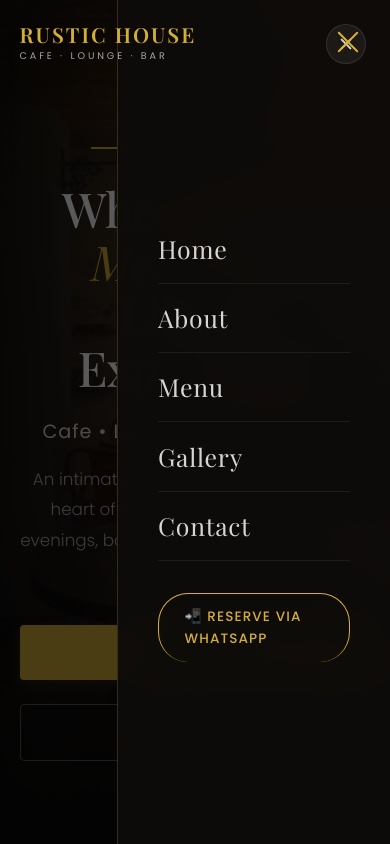
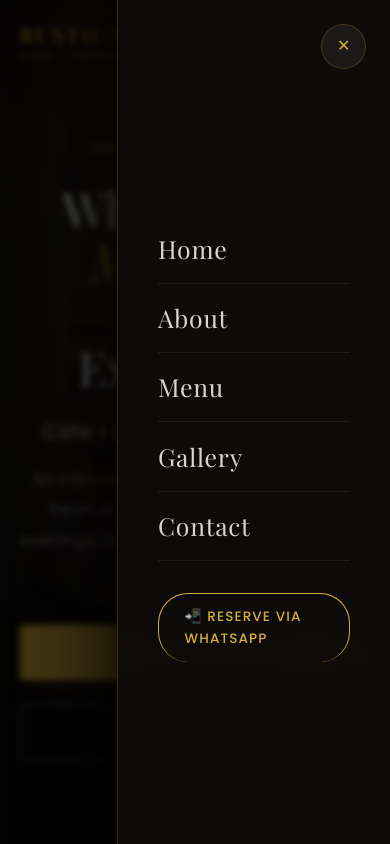
Before and after one commit to Deadraon/rustic-house_build, a website: page index.html in a window 390 px wide. Both pictures are taken after a click on the button "Menu". Shown: the top 844 px of the page. Drawn offline with nearby package versions, Linux system fonts and the light colour scheme; a web font is replaced by a local one.

Commit message:
Fix mobile menu: z-index layering, single close btn, scroll-lock, overlay blur

```diff
--- a/script.js
+++ b/script.js
@@ -78,14 +78,13 @@ const toggleMenu = (forceClose = false) => {
     ham.classList.remove("open");
     mob.classList.remove("open");
     if (mobOverlay) mobOverlay.classList.remove("open");
-    document.body.style.overflow = "";
+    document.body.classList.remove("menu-open");
     return;
   }
-
   const open = ham.classList.toggle("open");
   mob.classList.toggle("open", open);
   if (mobOverlay) mobOverlay.classList.toggle("open", open);
-  document.body.style.overflow = open ? "hidden" : "";
+  document.body.classList.toggle("menu-open", open);
 };
 
 ham.addEventListener("click", () => toggleMenu());
--- a/styles.css
+++ b/styles.css
@@ -159,23 +159,27 @@ img{display:block;max-width:100%}
   border:none;
   margin-left:1rem;
 }
+/* Hamburger spans — suppress X animation (overlay covers navbar when menu is open) */
 .hamburger span{display:block;width:28px;height:2px;background:var(--cream);transition:all var(--t);border-radius:2px;}
-.hamburger.open span:nth-child(1){transform:translateY(8px) rotate(45deg);background:var(--gold);}
-.hamburger.open span:nth-child(2){opacity:0;}
-.hamburger.open span:nth-child(3){transform:translateY(-8px) rotate(-45deg);background:var(--gold);}
 
 /* ── Mobile drawer menu ── */
 #mob-overlay{
   display:none;
   position:fixed;
   inset:0;
-  z-index:799;
-  background:rgba(0,0,0,0.65);
+  z-index:901;
+  background:rgba(0,0,0,0.7);
+  backdrop-filter:blur(3px);
+  -webkit-backdrop-filter:blur(3px);
   opacity:0;
   visibility:hidden;
   transition:opacity .45s ease, visibility .45s ease;
+  cursor:pointer;
 }
 #mob-overlay.open{opacity:1;visibility:visible;}
+
+/* Scroll-lock when menu is open */
+body.menu-open{overflow:hidden;height:100vh;touch-action:none;}
 
 #mob-menu{
   position:fixed;
@@ -184,11 +188,12 @@ img{display:block;max-width:100%}
   bottom:0;
   left:auto;
   width:min(70vw, 320px);
-  z-index:800;
-  background:rgba(14,12,10,0.97);
+  z-index:902;
+  background:rgba(14,12,10,0.98);
   backdrop-filter:blur(24px);
   -webkit-backdrop-filter:blur(24px);
   border-left:1px solid var(--border);
+  box-shadow:-20px 0 60px rgba(0,0,0,0.7);
   display:flex;
   flex-direction:column;
   align-items:flex-start;
@@ -202,24 +207,27 @@ img{display:block;max-width:100%}
 }
 #mob-menu.open{visibility:visible;transform:translateX(0);}
 
+/* Single close button — top-right inside panel */
 .mob-close{
   position:absolute;
   top:1.5rem;
   right:1.5rem;
   background:rgba(255,255,255,0.06);
-  border:1px solid var(--border2);
-  color:var(--cream2);
-  font-size:1.2rem;
-  width:2.5rem;
-  height:2.5rem;
+  border:1px solid var(--border);
+  color:var(--gold);
+  font-size:1rem;
+  width:2.8rem;
+  height:2.8rem;
   border-radius:50%;
   cursor:pointer;
   display:flex;
   align-items:center;
   justify-content:center;
   transition:all var(--t);
+  font-weight:400;
+  line-height:1;
 }
-.mob-close:hover{background:var(--gold-dim);border-color:var(--gold);color:var(--gold);}
+.mob-close:hover{background:var(--gold);border-color:var(--gold);color:var(--char);}
 
 #mob-menu a{
   font-family:var(--font-head);
```
